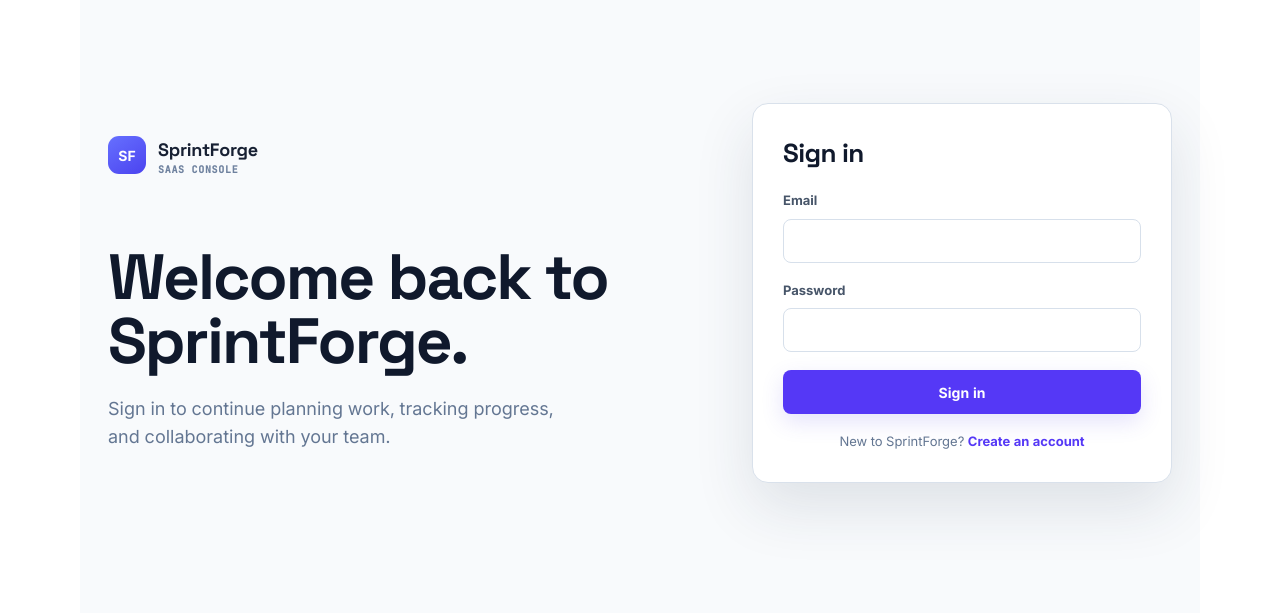
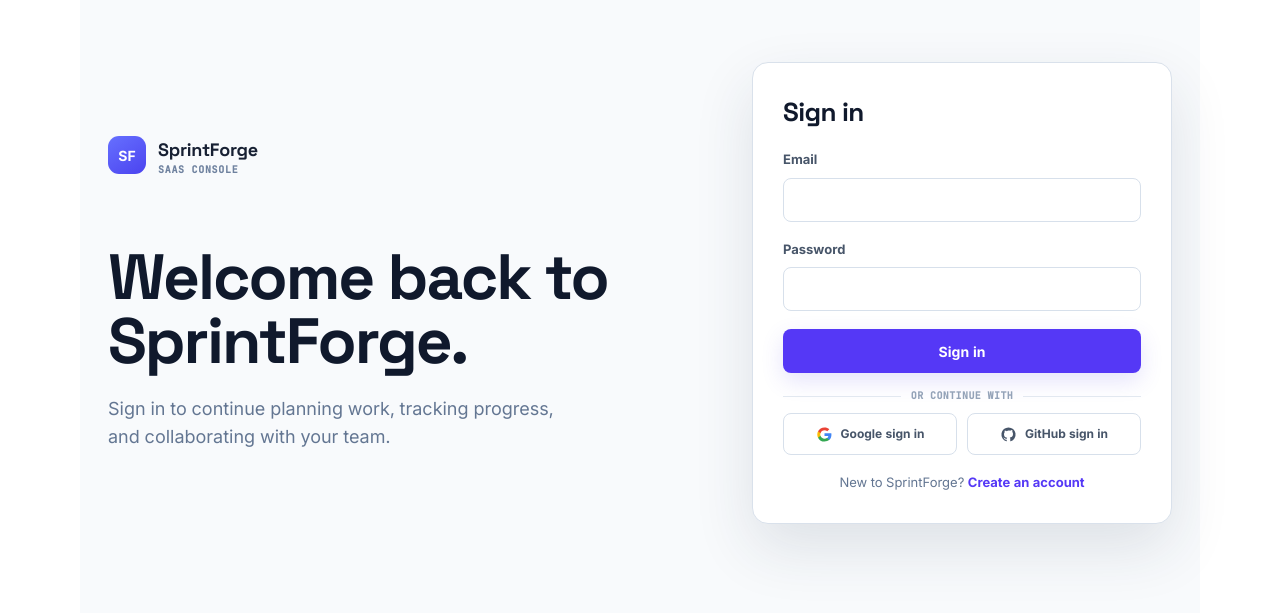
Before and after one commit to Laowang886/Align, a Next.js app in the folder my-fullstack-app/apps/web/: page /login in a window 1280 px wide. Shown: the part 107-720 px from the top of the page. Built offline with nearby package versions, Linux system fonts and the light colour scheme; no server answers.

Commit message:
google/github signin/signup

```diff
--- /dev/null
+++ b/my-fullstack-app/apps/web/app/components/OAuthButtons.tsx
@@ -0,0 +1,97 @@
+"use client";
+
+import { useState, useEffect } from "react";
+import { getOAuthUrl, type OAuthProvider } from "../../lib/api-client";
+import styles from "../page.module.css";
+
+type OAuthButtonsProps = {
+  mode: "sign in" | "sign up";
+};
+
+export default function OAuthButtons({ mode }: OAuthButtonsProps) {
+  const [redirectingTo, setRedirectingTo] = useState<OAuthProvider | null>(
+    null,
+  );
+
+  //fix the page from bfcache, reset redirectingTo state when the page is restored from bfcache
+  useEffect(() => {
+    function handlePageShow(event: PageTransitionEvent) {
+      //event.persisted === true → This time the page display is restored from bfcache, not reloaded.
+      if (event.persisted) {
+        //Manual intervention to reset the state is only required when recovering from bfcache.
+        setRedirectingTo(null);
+      }
+    }
+    window.addEventListener("pageshow", handlePageShow);
+    return () => window.removeEventListener("pageshow", handlePageShow);
+  }, []);
+
+  function continueWith(provider: OAuthProvider) {
+    setRedirectingTo(provider);
+    window.location.assign(getOAuthUrl(provider));
+  }
+
+  const isRedirecting = redirectingTo !== null;
+
+  return (
+    <section className={styles.oauthSection} aria-label="Social sign in">
+      <div className={styles.oauthDivider} aria-hidden="true">
+        <span />
+        <b>or continue with</b>
+        <span />
+      </div>
+
+      <div className={styles.oauthButtons}>
+        <button
+          className={styles.oauthButton}
+          type="button"
+          disabled={isRedirecting}
+          onClick={() => continueWith("google")}
+        >
+          <GoogleMark />
+          {redirectingTo === "google" ? "Opening Google..." : `Google ${mode}`}
+        </button>
+        <button
+          className={styles.oauthButton}
+          type="button"
+          disabled={isRedirecting}
+          onClick={() => continueWith("github")}
+        >
+          <GitHubMark />
+          {redirectingTo === "github" ? "Opening GitHub..." : `GitHub ${mode}`}
+        </button>
+      </div>
+    </section>
+  );
+}
+
+function GoogleMark() {
+  return (
+    <svg aria-hidden="true" viewBox="0 0 24 24">
+      <path
+        fill="#4285F4"
+        d="M21.8 12.23c0-.71-.06-1.39-.19-2.05H12v3.87h5.49a4.69 4.69 0 0 1-2.04 3.08v2.51h3.31c1.94-1.79 3.04-4.42 3.04-7.41Z"
+      />
+      <path
+        fill="#34A853"
+        d="M12 22c2.75 0 5.05-.91 6.74-2.46l-3.31-2.51c-.92.62-2.09.99-3.43.99-2.64 0-4.88-1.78-5.68-4.18H2.9v2.59A10.18 10.18 0 0 0 12 22Z"
+      />
+      <path
+        fill="#FBBC05"
+        d="M6.32 13.84A6.1 6.1 0 0 1 6 12c0-.64.11-1.26.32-1.84V7.57H2.9A10.01 10.01 0 0 0 1.82 12c0 1.61.39 3.13 1.08 4.43l3.42-2.59Z"
+      />
+      <path
+        fill="#EA4335"
+        d="M12 5.98c1.5 0 2.84.52 3.9 1.54l2.92-2.92C17.05 2.96 14.75 2 12 2a10.18 10.18 0 0 0-9.1 5.57l3.42 2.59C7.12 7.76 9.36 5.98 12 5.98Z"
+      />
+    </svg>
+  );
+}
+
+function GitHubMark() {
+  return (
+    <svg aria-hidden="true" viewBox="0 0 24 24" fill="currentColor">
+      <path d="M12 2a10 10 0 0 0-3.16 19.49c.5.09.68-.22.68-.48v-1.7c-2.78.61-3.37-1.18-3.37-1.18-.46-1.15-1.11-1.46-1.11-1.46-.91-.62.07-.61.07-.61 1 .07 1.54 1.03 1.54 1.03.9 1.53 2.35 1.09 2.92.83.09-.65.35-1.09.64-1.34-2.22-.25-4.56-1.11-4.56-4.94 0-1.09.39-1.98 1.03-2.68-.1-.25-.45-1.27.1-2.65 0 0 .84-.27 2.75 1.02A9.6 9.6 0 0 1 12 6.5c.85 0 1.7.11 2.5.34 1.91-1.29 2.75-1.02 2.75-1.02.55 1.38.2 2.4.1 2.65.64.7 1.03 1.59 1.03 2.68 0 3.84-2.34 4.68-4.57 4.93.36.31.68.9.68 1.81V21c0 .27.18.58.69.48A10 10 0 0 0 12 2Z" />
+    </svg>
+  );
+}
--- a/my-fullstack-app/apps/web/app/components/registerForm.tsx
+++ b/my-fullstack-app/apps/web/app/components/registerForm.tsx
@@ -5,6 +5,7 @@ import { useRouter } from "next/navigation";
 import Link from "next/link";
 import styles from "../page.module.css";
 import { ApiError, authApi } from "../../lib/api-client";
+import OAuthButtons from "./OAuthButtons";
 
 export default function RegisterForm() {
   const router = useRouter();
@@ -96,6 +97,8 @@ export default function RegisterForm() {
           {submitting ? "Creating account..." : "Create account"}
         </button>
 
+        <OAuthButtons mode="sign up" />
+
         <p className={styles.authSwitch}>
           Already have an account? <Link href="/login">Login</Link>
         </p>
--- a/my-fullstack-app/apps/web/app/login/page.tsx
+++ b/my-fullstack-app/apps/web/app/login/page.tsx
@@ -4,6 +4,7 @@ import { useState } from "react";
 import Link from "next/link";
 import { useRouter } from "next/navigation";
 import { ApiError, authApi } from "../../lib/api-client";
+import OAuthButtons from "../components/OAuthButtons";
 import styles from "../page.module.css";
 
 export default function LoginPage() {
@@ -82,6 +83,8 @@ export default function LoginPage() {
           {loading ? "Signing in..." : "Sign in"}
         </button>
 
+        <OAuthButtons mode="sign in" />
+
         <p className={styles.authSwitch}>
           New to SprintForge? <Link href="/register">Create an account</Link>
         </p>
--- a/my-fullstack-app/apps/web/lib/api-client.ts
+++ b/my-fullstack-app/apps/web/lib/api-client.ts
@@ -19,8 +19,14 @@ import type {
 } from "@repo/shared";
 
 const API_URL = (
-  process.env.NEXT_PUBLIC_API_URL ?? "http://localhost:3001"
+  process.env.NEXT_PUBLIC_API_URL ?? "http://localhost:4000"
 ).replace(/\/$/, "");
+
+export type OAuthProvider = "google" | "github";
+
+export function getOAuthUrl(provider: OAuthProvider): string {
+  return `${API_URL}/auth/${provider}`;
+}
 
 export class ApiError extends Error {
   constructor(
```
Also changed, not shown: my-fullstack-app/apps/web/app/page.module.css.
